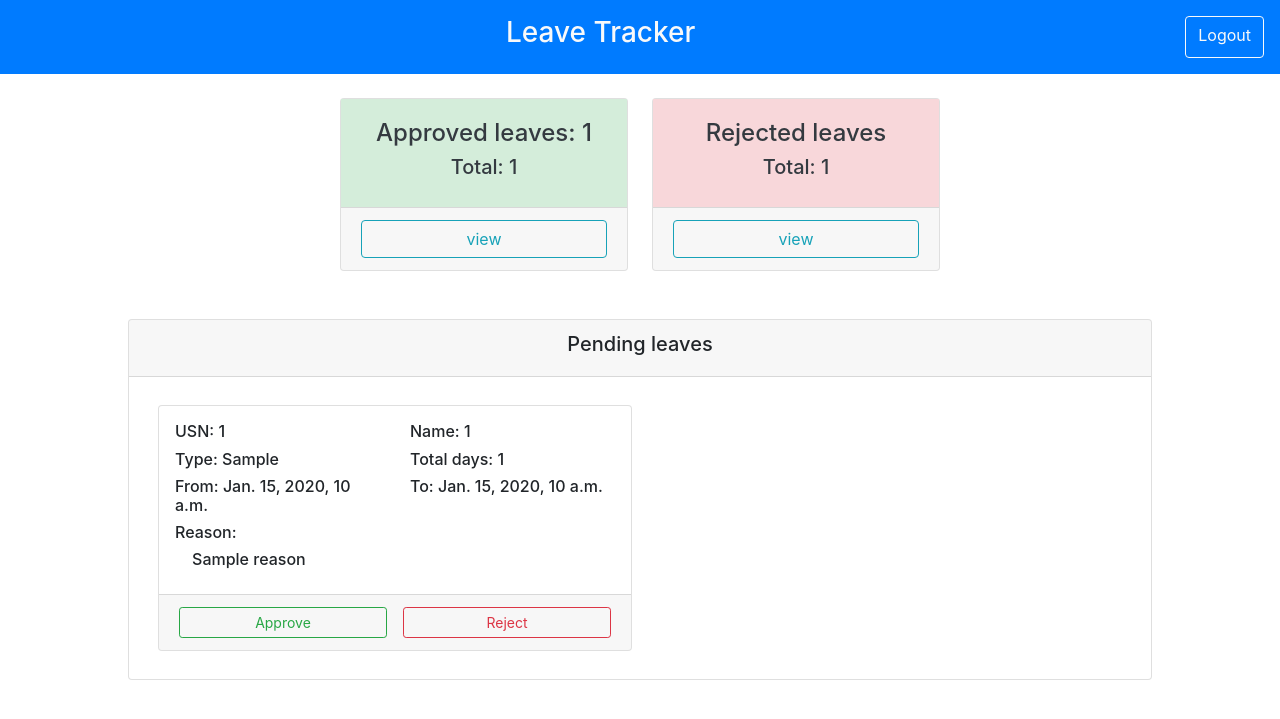
After one commit to Mithun-18/Leave-Management-System, a Django app: template lm_app/templates/common/home_for_staff.html in a window 1280 px wide. The commit adds this page. Shown: the top 719 px of the page. Run offline with Django 5.2, Linux system fonts and the light colour scheme; the template is opened without the code that fills it: most values are stand-ins (such as "Sample title", 1, 10 or a date in 2020); some libraries are stand-ins or nearby versions.

Commit message:
ui for hod is started

```diff
--- a/lm_app/models.py
+++ b/lm_app/models.py
@@ -4,6 +4,7 @@ class User(models.Model):
     user_id =models.CharField(max_length=10)
     name =models.CharField(max_length=24)
     password =models.TextField(max_length=128)
+    is_student=models.BooleanField(default=True)
 
     def __str__(self) -> str:
         return self.name
--- /dev/null
+++ b/lm_app/templates/common/home_for_staff.html
@@ -0,0 +1,112 @@
+{% include "./header.html" %}
+<div class="row justify-content-center p-4" style="gap: 24px">
+  <div class="card leave_card">
+    <div
+      class="card-body d-flex flex-column justify-content-center align-items-center alert-success text-dark"
+    >
+      <h4>Approved leaves: {{data.total_leaves}}</h4>
+      <h5>Total: {{total_approved_leaves}}</h5>
+    </div>
+    <div class="card-footer">
+      <a
+        href="/leaves?type=Approved"
+        type="button"
+        class="btn btn-outline-info btn-block {% if total_approved_leaves == 0 %} disabled {% endif %}"
+      >
+        view
+      </a>
+    </div>
+  </div>
+  <div class="card leave_card">
+    <div
+      class="card-body d-flex flex-column justify-content-ce%nter align-items-center alert-danger text-dark"
+    >
+      <h4>Rejected leaves</h4>
+      <h5>Total: {{total_rejected_leaves}}</h5>
+    </div>
+    <div class="card-footer">
+      <a
+        href="/leaves?type=Rejected"
+        type="button"
+        class="btn btn-outline-info btn-block {% if total_rejected_leaves == 0 %} disabled {% endif %}"
+      >
+        view
+      </a>
+    </div>
+  </div>
+</div>
+<div class="d-flex justify-content-center p-4">
+  <div class="card" style="width: 64rem">
+    <div class="card-header d-flex" style="align-items: baseline">
+      <h5 style="width: 100%; text-align: center">Pending leaves</h5>
+    </div>
+    <div class="card-body">
+      <div class="row px-3">
+        {% for d in data %}
+        <div class="col col-sm-12 col-md-6 col-lg-6 p-2">
+          <div class="card" style="height: 100%">
+            <div class="card-body p-3">
+              <div class="row">
+                <div class="col col1">
+                  <h6>USN: {{d.user_id}}</h6>
+                </div>
+                <div class="col col4">
+                  <h6>Name: {{d.total_days}}</h6>
+                </div>
+              </div>
+              <div class="row">
+                <div class="col col1">
+                  <h6>Type: {{d.leave_type}}</h6>
+                </div>
+                <div class="col col4">
+                  <h6>Total days: {{d.total_days}}</h6>
+                </div>
+              </div>
+              <div class="row">
+                <div class="col col1">
+                  <h6>From: {{d.date_from}}</h6>
+                </div>
+                <div class="col col4">
+                  <h6>To: {{d.date_to}}</h6>
+                </div>
+              </div>
+              <div class="row">
+                <div class="col">
+                  <h6>Reason:</h6>
+                  <h6>&nbsp;&nbsp;&nbsp;&nbsp;{{d.reason}}</h6>
+                </div>
+              </div>
+            </div>
+            <div class="card-footer d-flex" style="gap: 16px">
+              <div style="width: 100%">
+                <form action="/action" method="POST">
+                  <input type="hidden" value="hdhhdh" name="leave_id" />
+                  <input type="hidden" value="Approved" name="submit_type" />
+                  <button
+                    type="submit"
+                    class="btn btn-outline-success btn-block btn-sm"
+                  >
+                    Approve
+                  </button>
+                </form>
+              </div>
+              <div style="width: 100%">
+                <form action="/action" method="POST">
+                  <input type="hidden" value="hdhhdh" name="leave_id" />
+                  <input type="hidden" value="Rejected" name="submit_type" />
+                  <button
+                    type="submit"
+                    class="btn btn-outline-danger btn-block btn-sm"
+                  >
+                    Reject
+                  </button>
+                </form>
+              </div>
+            </div>
+          </div>
+        </div>
+        {% endfor %}
+      </div>
+    </div>
+  </div>
+</div>
```
Also changed, not shown: lm_app/templates/common/home_for_student.html (added, +169 -0 lines), lm_app/templates/home.html (+6 -159 lines), lm_app/views.py (+48 -29 lines).
